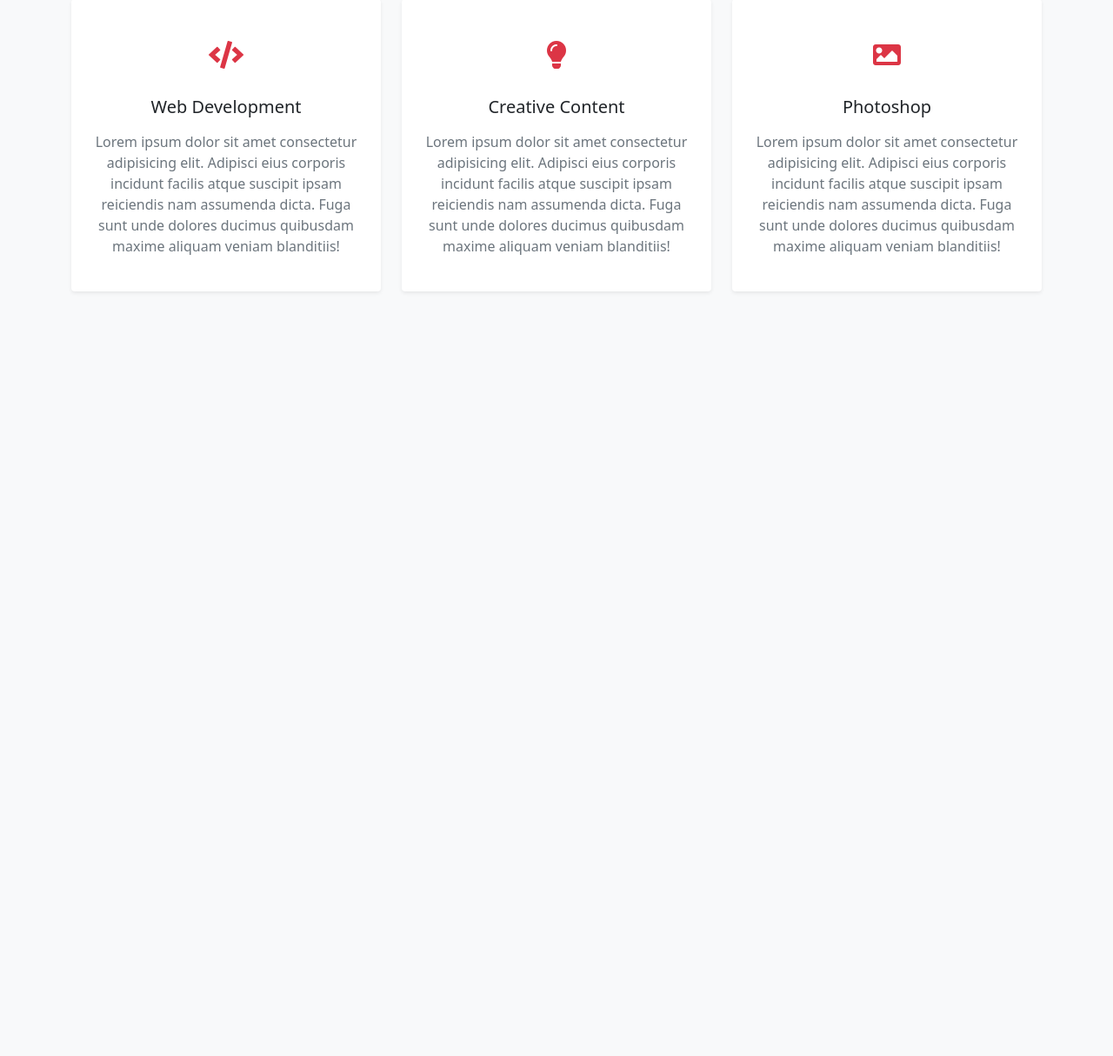
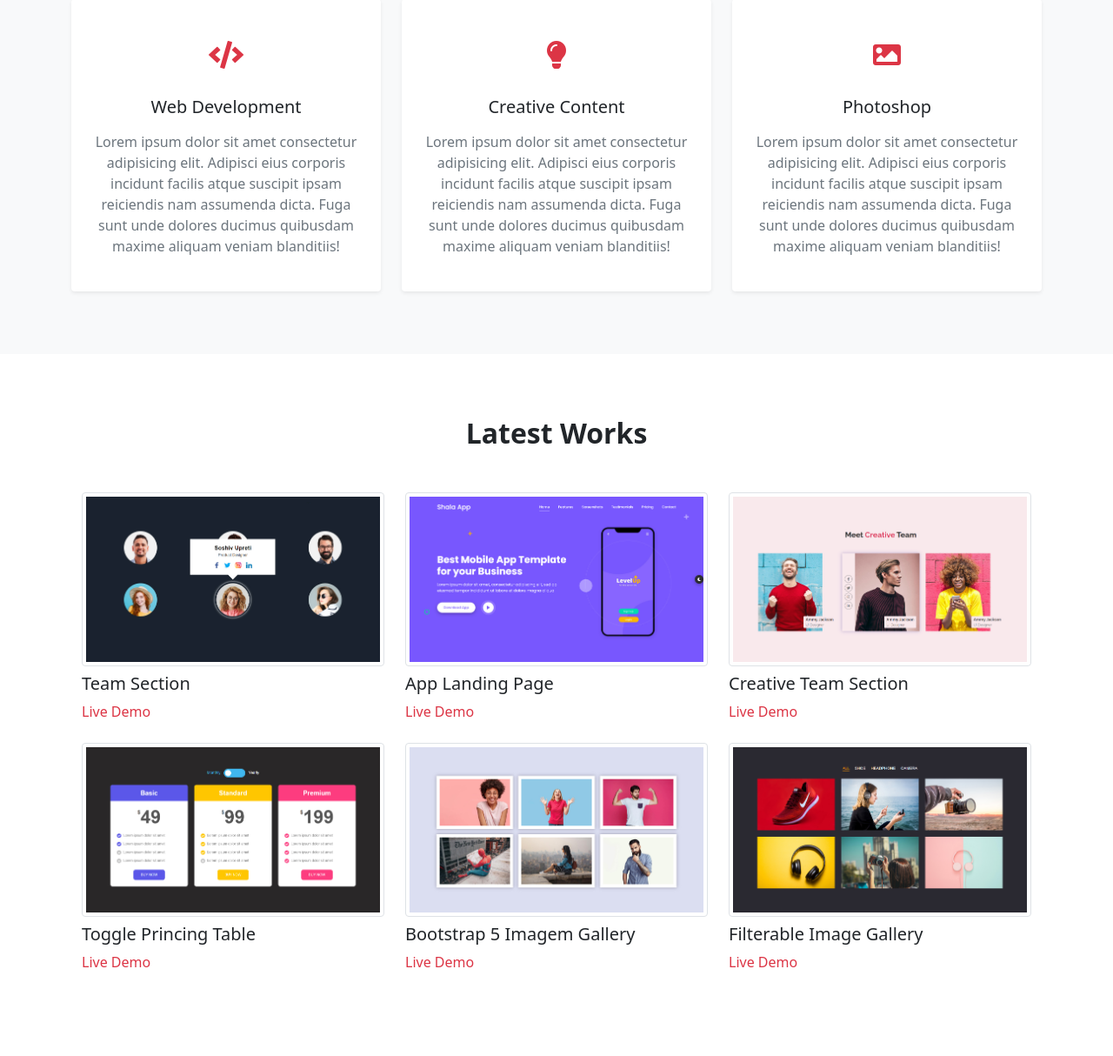
Before and after one commit to pevehdev/portfolio-web, a Flask app: page / in a window 1280 px wide. Shown: the part 1621-2835 px from the top of the page at 87% size. Before the commit the page ends 1957 px from the top, so only its background shows below. Run offline with Flask 3, Linux system fonts and the light colour scheme; some libraries are stand-ins or nearby versions.

Commit message:
Adicionado sessão Portfolio

```diff
--- a/templates/index.html
+++ b/templates/index.html
@@ -122,7 +122,7 @@
 <!--About section end-->
 
 <!--service section-->
-<section class="services py-5 " id="services" >
+<section class="services py-5 " id="services">
     <div class="container-lg">
         <div class="row justify-content-center">
             <div class="col-lg-8">
@@ -139,7 +139,9 @@
 
                     </div>
                     <h3 class="fs-5 py-2">Web Development</h3>
-                    <p class="text-muted">Lorem ipsum dolor sit amet consectetur adipisicing elit. Adipisci eius corporis incidunt facilis atque suscipit ipsam reiciendis nam assumenda dicta. Fuga sunt unde dolores ducimus quibusdam maxime aliquam veniam blanditiis!</p>
+                    <p class="text-muted">Lorem ipsum dolor sit amet consectetur adipisicing elit. Adipisci eius
+                        corporis incidunt facilis atque suscipit ipsam reiciendis nam assumenda dicta. Fuga sunt unde
+                        dolores ducimus quibusdam maxime aliquam veniam blanditiis!</p>
                 </div>
             </div>
             <div class="col-md-6 col-lg-4 mb-4">
@@ -149,7 +151,9 @@
 
                     </div>
                     <h3 class="fs-5 py-2">Creative Content</h3>
-                    <p class="text-muted">Lorem ipsum dolor sit amet consectetur adipisicing elit. Adipisci eius corporis incidunt facilis atque suscipit ipsam reiciendis nam assumenda dicta. Fuga sunt unde dolores ducimus quibusdam maxime aliquam veniam blanditiis!</p>
+                    <p class="text-muted">Lorem ipsum dolor sit amet consectetur adipisicing elit. Adipisci eius
+                        corporis incidunt facilis atque suscipit ipsam reiciendis nam assumenda dicta. Fuga sunt unde
+                        dolores ducimus quibusdam maxime aliquam veniam blanditiis!</p>
                 </div>
             </div>
             <div class="col-md-6 col-lg-4 mb-4">
@@ -159,7 +163,9 @@
 
                     </div>
                     <h3 class="fs-5 py-2">Photoshop</h3>
-                    <p class="text-muted">Lorem ipsum dolor sit amet consectetur adipisicing elit. Adipisci eius corporis incidunt facilis atque suscipit ipsam reiciendis nam assumenda dicta. Fuga sunt unde dolores ducimus quibusdam maxime aliquam veniam blanditiis!</p>
+                    <p class="text-muted">Lorem ipsum dolor sit amet consectetur adipisicing elit. Adipisci eius
+                        corporis incidunt facilis atque suscipit ipsam reiciendis nam assumenda dicta. Fuga sunt unde
+                        dolores ducimus quibusdam maxime aliquam veniam blanditiis!</p>
                 </div>
             </div>
         </div>
@@ -168,7 +174,67 @@
 <!--service section end-->
 
 <!--Portfolio section start-->
-
+<section class="portfolio bg-white py-5" id="portfolio">
+    <div class="container-lg py-4">
+        <div class="row justify-content-center">
+            <div class="col-lg-8">
+                <div class="section-tittle text-center">
+                    <h2 class="fw-bold mb-5"> Latest Works</h2>
+                </div>
+            </div>
+            <div class="row">
+                <div class="col-md-6 col-lg-4">
+                    <div class="portfolio-item">
+                        <img src="{{url_for('static', filename='img/portfolio/1.jpg')}}" class="w-100 img-thumbnail"
+                            alt="portfolio item">
+                        <h3 class="text-capitalize fs-5 my-2">team section</h3>
+                        <p class="mb-4"><a href="#" class="text-danger text-decoration-none">Live Demo</a></p>
+                    </div>
+                </div>
+                <div class="col-md-6 col-lg-4">
+                    <div class="portfolio-item">
+                        <img src="{{url_for('static', filename='img/portfolio/2.jpg')}}" class="w-100 img-thumbnail"
+                            alt="portfolio item">
+                        <h3 class="text-capitalize fs-5 my-2">App Landing Page</h3>
+                        <p class="mb-4"><a href="#" class="text-danger text-decoration-none">Live Demo</a></p>
+                    </div>
+                </div>
+                <div class="col-md-6 col-lg-4">
+                    <div class="portfolio-item">
+                        <img src="{{url_for('static', filename='img/portfolio/3.jpg')}}" class="w-100 img-thumbnail"
+                            alt="portfolio item">
+                        <h3 class="text-capitalize fs-5 my-2">Creative Team Section</h3>
+                        <p class="mb-4"><a href="#" class="text-danger text-decoration-none">Live Demo</a></p>
+                    </div>
+                </div>
+                <div class="col-md-6 col-lg-4">
+                    <div class="portfolio-item">
+                        <img src="{{url_for('static', filename='img/portfolio/4.jpg')}}" class="w-100 img-thumbnail"
+                            alt="portfolio item">
+                        <h3 class="text-capitalize fs-5 my-2">Toggle Princing Table</h3>
+                        <p class="mb-4"><a href="#" class="text-danger text-decoration-none">Live Demo</a></p>
+                    </div>
+                </div>
+                <div class="col-md-6 col-lg-4">
+                    <div class="portfolio-item">
+                        <img src="{{url_for('static', filename='img/portfolio/5.jpg')}}" class="w-100 img-thumbnail"
+                            alt="portfolio item">
+                        <h3 class="text-capitalize fs-5 my-2">Bootstrap 5 Imagem Gallery</h3>
+                        <p class="mb-4"><a href="#" class="text-danger text-decoration-none">Live Demo</a></p>
+                    </div>
+                </div>
+                <div class="col-md-6 col-lg-4">
+                    <div class="portfolio-item">
+                        <img src="{{url_for('static', filename='img/portfolio/6.jpg')}}" class="w-100 img-thumbnail"
+                            alt="portfolio item">
+                        <h3 class="text-capitalize fs-5 my-2">Filterable Image Gallery</h3>
+                        <p class="mb-4"><a href="#" class="text-danger text-decoration-none">Live Demo</a></p>
+                    </div>
+                </div>
+            </div>
+        </div>
+    </div>
+</section>
 <!--Portfolio section end-->
 
 {% endblock %}
--- a/templates/layout.html
+++ b/templates/layout.html
@@ -27,7 +27,7 @@
         <ul class="dropdown-menu" aria-labelledby="dropdownMenuButton">
           <li><a class="dropdown-item" href="#home">Home</a></li>
           <li><a class="dropdown-item" href="#about">About</a></li>
-          <li><a class="dropdown-item" href="#experience">Experience</a></li>
+          <li><a class="dropdown-item" href="#portfolio">Experience</a></li>
           <li><a class="dropdown-item" href="#contact">Contact</a></li>
         </ul>
 
```
Also changed, not shown: static/img/Aomine.gif (added), static/img/Aomine2.gif (added).
